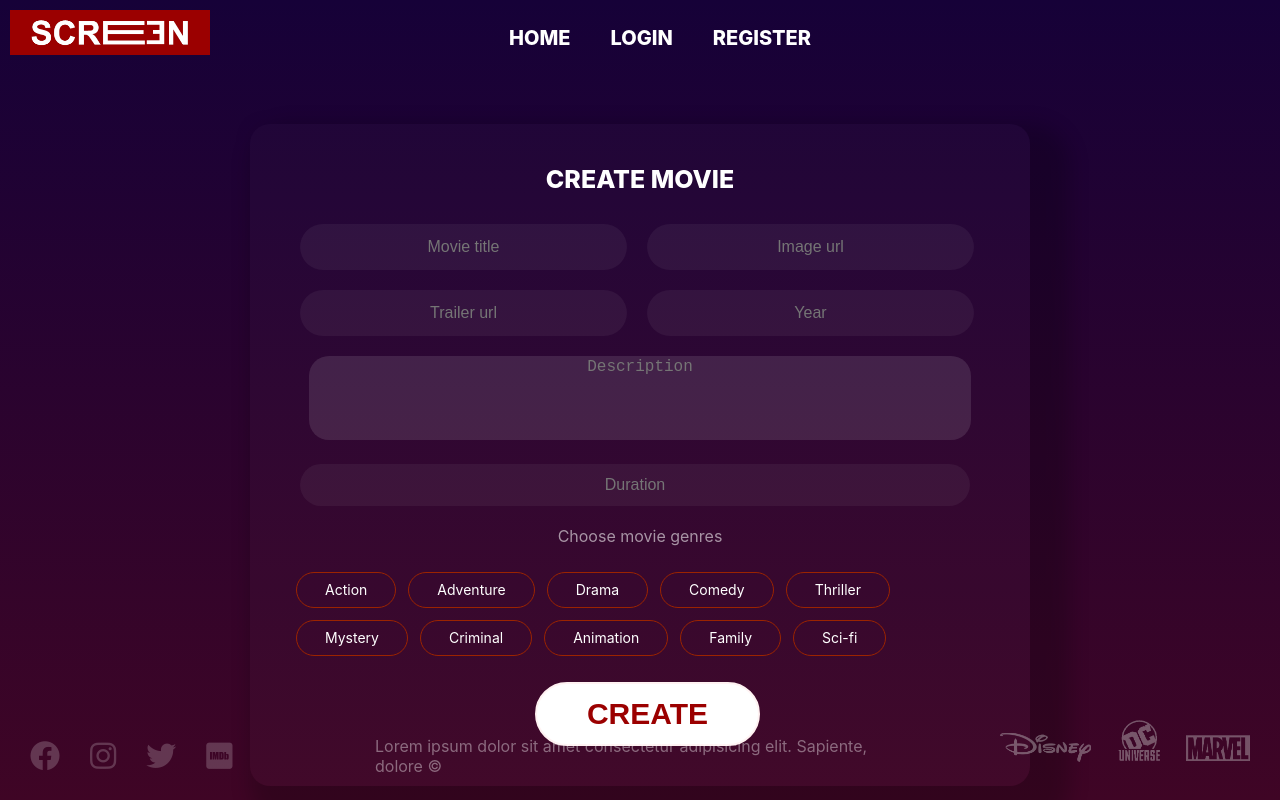
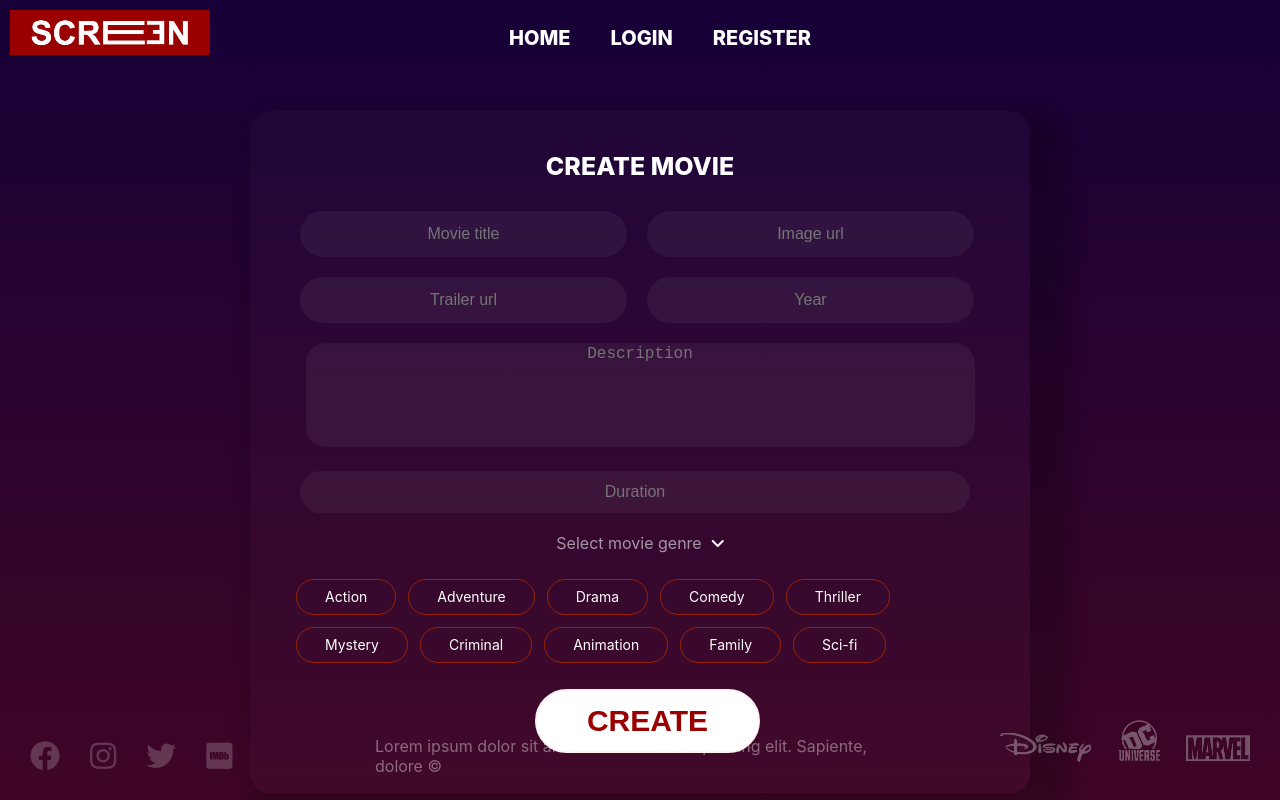
Before and after one commit to PenkoG/react-app-course-project, a React (Create React App) app in the folder client/: page /create in a window 1280 px wide. Built offline with nearby package versions, Linux system fonts and the light colour scheme.

Commit message:
ui changes

```diff
--- a/client/src/components/Create/Create.module.css
+++ b/client/src/components/Create/Create.module.css
@@ -8,7 +8,7 @@
   .create_form_container{
     width: 700px;
     padding: 40px;
-    margin-top: 5%;
+    margin-top: 4%;
     text-align: center;
     justify-self: center;
     border-radius: 20px;
@@ -47,8 +47,8 @@
   }
 
   .textarea{
-    height: 80px;
-    width: 94%;
+    height: 100px;
+    width: 95%;
     font-size: 16px;
     /* overflow:auto; */
     resize: none;
@@ -58,7 +58,7 @@
     border-radius: 20px;
     margin-top: 10px;
     margin-bottom: 20px;
-    background-color: rgba(255, 255, 255, 0.11);
+    background-color: rgba(255, 255, 255, 0.05);
   }
 
   .duration{
@@ -77,6 +77,11 @@
   .genre_span{
     color: rgba(255, 255, 255, 0.568);
     margin-bottom: 50px;
+  }
+
+  .arrow{
+    color: white;
+    padding-left: 10px;
   }
 
   .genre_container{
--- a/client/src/components/Create/CreatePage.js
+++ b/client/src/components/Create/CreatePage.js
@@ -1,5 +1,5 @@
 import { useNavigate } from "react-router-dom";
-import { useContext, useEffect } from "react";
+import { useContext } from "react";
 import { UserContext } from "../../contexts/UserContext";
 
 import * as movieService from "../../services/movieService";
@@ -7,7 +7,6 @@ import Background from "../Background/Background";
 import styles2 from "../Pill/Pill.module.css";
 import styles from "./Create.module.css";
 
-const genresArr = ["Action", "Adventure", "Drama", "Comedy", "Thriller", "Mystery", "Criminal", "Animation", "Family", "Sci-fi"];
 let selectedGenres = [];
 
 export default function CreatePage() {
@@ -68,7 +67,10 @@ export default function CreatePage() {
                         <input className={styles.input} name="year" type="text" placeholder="Year" />
                         <textarea className={styles.input, styles.textarea} name="description" type="text" placeholder="Description" />
                         <input className={styles.duration} name="duration" type="text" placeholder="Duration" />
-                        <span className={styles.genre_span}>Choose movie genres</span>
+                        <span className={styles.genre_span}>Select movie genre</span>
+                        <span className={styles.arrow}>
+                            <i className="fas fa-angle-down"></i>
+                        </span>
                         <div className={styles.genre_container}>
                             <label className={styles2.PillList_item}>
                                 <input type="checkbox" name="genre" onClick={onClickHandler} />
--- a/client/src/components/Details/DetailsPage.js
+++ b/client/src/components/Details/DetailsPage.js
@@ -1,6 +1,5 @@
 import SideNav from "./SideNav";
 import Video from "./Video";
-import Footer from "../Footer/Footer";
 import styles from "./Details.module.css";
 import * as movieService from "../../services/movieService";
 
--- a/client/src/components/Details/Overview.module.css
+++ b/client/src/components/Details/Overview.module.css
@@ -1,7 +1,6 @@
 .details_overview_container{
     width: 90%;
     height: 100%;
-    padding-top: 50px;
     display: flex;
   }
 
--- a/client/src/components/Details/OverviewPage.js
+++ b/client/src/components/Details/OverviewPage.js
@@ -42,7 +42,7 @@ export default function OverviewPage() {
     }
 
     return (
-        <div className="bgr-container">
+        <div>
             <div className={styles.details_overview_container}>
                 <SideNav></SideNav>
 
--- a/client/src/components/Home/MovieCard.js
+++ b/client/src/components/Home/MovieCard.js
@@ -20,6 +20,11 @@ export default function MovieCard({ movie }) {
 
             <h2 className={styles.movie_headline}>{movie.title}</h2>
             <p className={styles.movie_description}>{movie.description.substring(0, 205)}</p>
+            <div className={styles.rating_container}></div>
+            <span className={styles.rating}>
+                rating: 7.8/10
+                <i class="fas fa-meteor">
+                </i></span>
 
         </div>
     )
--- a/client/src/components/Home/MovieCard.module.css
+++ b/client/src/components/Home/MovieCard.module.css
@@ -60,3 +60,14 @@
   font-size: 14px;
   margin: 0 20px 0 20px;
 }
+
+.rating{
+  color: white;
+  font-weight: 700;
+  font-family: Impact, Haettenschweiler, 'Arial Narrow Bold', sans-serif;
+}
+
+.rating_container{
+  width: 90%;
+  margin-top: 10px;
+}
--- a/client/src/components/Update/UpdatePage.js
+++ b/client/src/components/Update/UpdatePage.js
@@ -1,4 +1,4 @@
-import { useContext, useEffect } from "react";
+import { useContext } from "react";
 import { useNavigate } from "react-router";
 import { UserContext } from "../../contexts/UserContext";
 import { MovieContext } from "../../contexts/MovieContext";
@@ -8,7 +8,6 @@ import styles from "./Update.module.css";
 import styles2 from "../Pill/Pill.module.css";
 import Background from "../Background/Background";
 
-const genresArr = ["Action", "Adventure", "Drama", "Comedy", "Thriller", "Mystery", "Criminal", "Animation", "Family", "Sci-fi"];
 let selectedGenres = [];
 
 export default function UpdatePage() {
```
